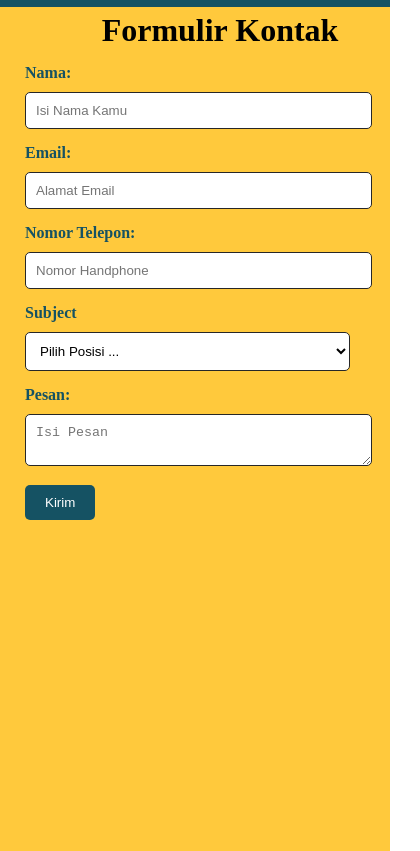
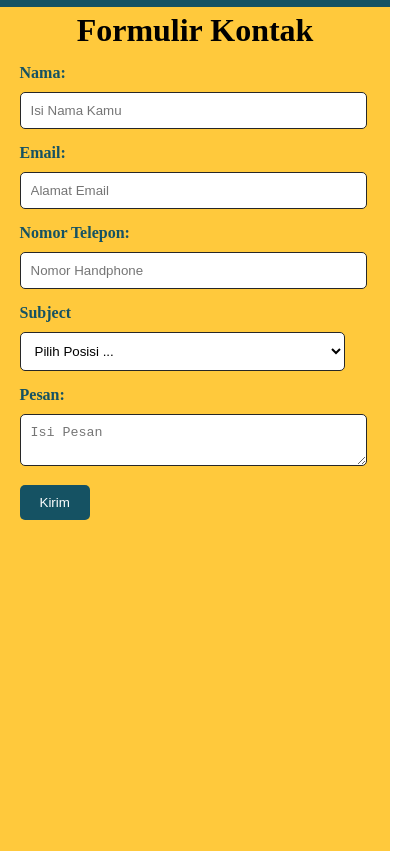
Before and after one commit to Mhdsyd14/Irsyad, a plain HTML site: page form.html in a window 390 px wide. Shown: the part 58-909 px from the top of the page, 420 px wide, since content can reach past the window. Drawn offline with Linux system fonts and the light colour scheme.

Commit message:
Commit revisi

```diff
--- a/style.css
+++ b/style.css
@@ -548,7 +548,9 @@ div h1 {
     flex-direction: column;
   }
   .formulirAnak {
-    margin-left: 20px;
+    width: 90%;
+    margin-right: 45px;
+    margin: auto;
   }
   .form-group {
     width: 100%;
```
